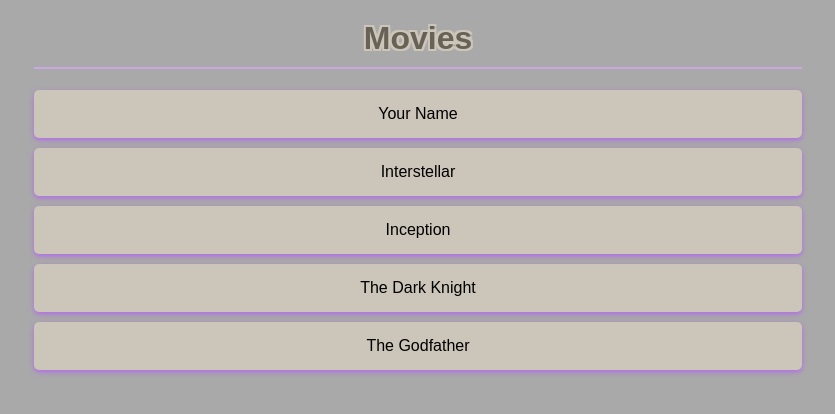
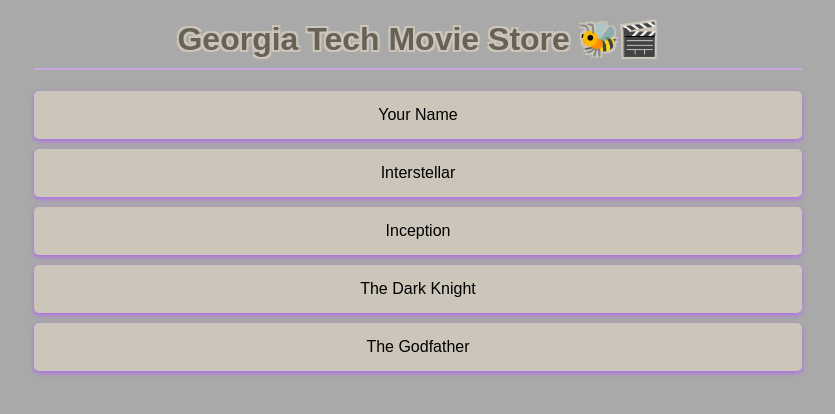
Before and after one commit to achickmath/GTMovieStore, a Django app: page /home/ in a window 1280 px wide. Shown: the top 414 px of the page, without its empty margins (222-1057 px from the left). Run offline with Django 5.2, Linux system fonts and the light colour scheme; data comes from the database, SQL or seed files in the repository.

Commit message:
Updated the title

```diff
--- a/templates/movies/index.html
+++ b/templates/movies/index.html
@@ -1,7 +1,7 @@
 {%  load static %}
 
 <link rel="stylesheet" href="{% static 'movies/style.css' %}">
-<h1>Movies</h1>
+<h1>Georgia Tech Movie Store 🐝🎬</h1>
 {% if latest_movie_list %}
     <ul>
     {% for movie in latest_movie_list %}
```
